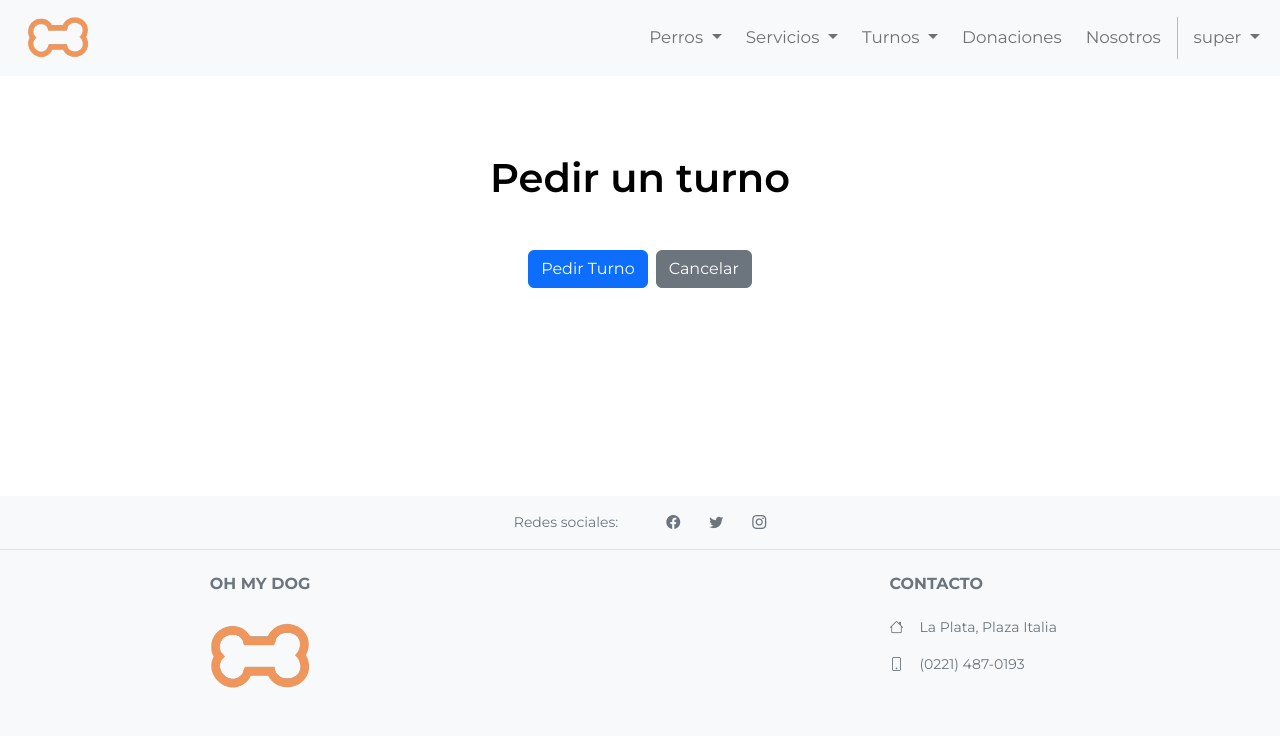
After one commit to cd-paliv/is2, a Django app: page /askforturn/ in a window 1280 px wide. The commit adds this page. Shown: the top 736 px of the page. Run offline with Django 4.2, Linux system fonts and the light colour scheme; a user stored in the database is signed in; some libraries are stand-ins or nearby versions.

Commit message:
agrego boton para los turnos

```diff
--- a/src/OMD/OMD/urls.py
+++ b/src/OMD/OMD/urls.py
@@ -16,7 +16,7 @@ Including another URLconf
 from django.contrib import admin
 from django.urls import path, re_path
 from django.views.generic.base import TemplateView
-from OMDApp.views.accounts_view import LoginView, LogOut, RegisterView, RegisterDogView, RegisterSingleDogView, ProfileView, EditProfileView, EditPasswordView
+from OMDApp.views.accounts_view import LoginView, LogOut, RegisterView, RegisterDogView, RegisterSingleDogView, ProfileView, EditProfileView, EditPasswordView, AskForTurn
 from OMDApp.views.dogs_view import DogListView
 
 urlpatterns = [
@@ -32,6 +32,7 @@ urlpatterns = [
     path('profile/', ProfileView, name='profile'),
     path('editprofile/', EditProfileView.as_view(), name='editProfile'),
     path('editpassword/', EditPasswordView.as_view(), name='editPassword'),
+    path('askforturn/', AskForTurn, name='askForTurn'),
 
     # Dogs
     path('mydogs/', DogListView.as_view(), name='dog_list'),
--- /dev/null
+++ b/src/OMD/OMDApp/templates/accounts/askForTurn.html
@@ -0,0 +1,24 @@
+{% extends 'base.html' %}
+{% load static %}
+{% block css %}
+	<link rel="stylesheet" href="{% static 'css/form.css' %}">
+{% endblock css %}
+
+{% block title %} Pedir Turno {% endblock title %}
+{% block content %}
+<body class="form-signin w-100 m-auto">
+	<div class="container py-5 form_width">
+		<h1 class="text-center fw-semibold mb-4">Pedir un turno</h1>
+		<form method="POST">
+			{% csrf_token %}
+
+			{% include 'form_iterator.html' with form=form %}
+
+			<div class="d-grid gap-2 d-md-flex justify-content-md-center mt-auto py-4">
+				<button class="btn btn-primary" type="submit">Pedir Turno</button>
+				<a href="{% url 'home' %}" class="btn btn-secondary">Cancelar</a>
+			</div>
+		</form>
+	</div>
+</body>
+{% endblock content %}
--- a/src/OMD/OMDApp/templates/navbar.html
+++ b/src/OMD/OMDApp/templates/navbar.html
@@ -36,6 +36,22 @@
                 <li><a class="dropdown-item" href="/">Cuidadores</a></li>
             </ul>
           </li>
+
+          <li class="nav-item dropdown">
+            <a class="nav-link dropdown-toggle" role="button" data-bs-toggle="dropdown" aria-expanded="false" style="margin-left: 0%;">
+              Turnos
+            </a>
+            <ul class="dropdown-menu dropdown-menu-end">
+            {% if perms.OMDApp.is_client %}
+            <li><a class="dropdown-item" href="{% url 'askForTurn' %}">Pedir turno</a></li>
+            <li><a class="dropdown-item" href="/">Mis turnos</a></li>
+            {% endif %}
+            {% if perms.OMDApp.is_vet %}
+            <li><a class="dropdown-item" href="/">Turnos pendientes</a></li>
+            <li><a class="dropdown-item" href="/">Turnos Aceptados</a></li>
+            {% endif %}
+            </ul>
+          </li>
           {% if perms.OMDApp.is_vet %}
             <li class="nav-item">
               <a class="nav-link" aria-current="page" href="/">Donaciones</a>
--- a/src/OMD/OMDApp/views/accounts_view.py
+++ b/src/OMD/OMDApp/views/accounts_view.py
@@ -14,7 +14,7 @@ from OMDApp.models import Perro
 from OMDApp.decorators import email_verification_required
 from OMDApp.forms.accounts_form import (EditPasswordForm, LoginForm,
                                         RegisterDogForm, RegisterForm,
-                                        UserEditForm)
+                                        UserEditForm,AskForTurnForm)
 
 
 # Create your views here.
@@ -127,6 +127,13 @@ def RegisterSingleDogView(request):
 
 @login_required
 @email_verification_required
+def AskForTurn(request):
+    user=request.user
+    return render(request, 'accounts/askForTurn.html', {'user': user})
+
+
+@login_required
+@email_verification_required
 def ProfileView(request):
     user = request.user
     return render(request, 'accounts/profile.html', {'user': user})
```
Also changed, not shown: src/OMD/OMDApp/forms/accounts_form.py (+10 -0 lines), src/OMD/OMDApp/migrations/0001_initial.py (deleted), src/OMD/OMDApp/migrations/0002_customuser_email_confirmed.py (deleted), src/OMD/OMDApp/migrations/__init__.py (deleted).
